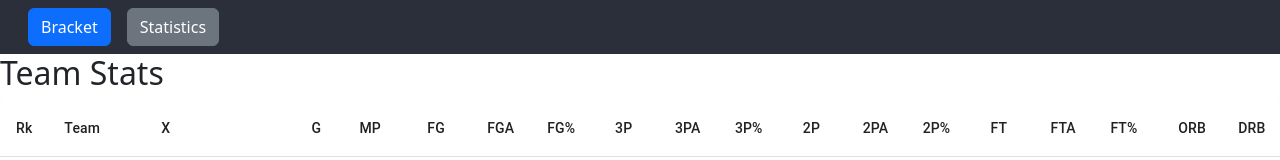
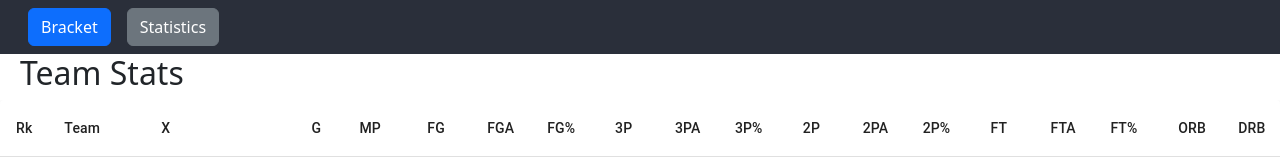
Before and after one commit to NaveedRHaq/statclash, a React (Create React App) app: page / in a window 1280 px wide. Both pictures are taken after a click on the button "Statistics". Shown: the top 160 px of the page. Built offline with nearby package versions, Linux system fonts and the light colour scheme.

Commit message:
added X handles and fixed allignment

```diff
--- a/src/App.js
+++ b/src/App.js
@@ -73,7 +73,7 @@ function App() {
 
   const Statistics = () => (
     <div>
-      <h2>Team Stats</h2>
+      <h2 style={{marginLeft: '20px' }}>Team Stats</h2>
       <Stats/>
     </div>
   );
--- a/src/stats.js
+++ b/src/stats.js
@@ -43,7 +43,7 @@ export default function StatsTable() {
             <TableRow>
               <TableCell>Rk</TableCell>
               <TableCell>Team</TableCell>
-              <TableCell>X</TableCell> {/* Twitter column header */}
+              <TableCell>X</TableCell>
               <TableCell>G</TableCell>
               <TableCell>MP</TableCell>
               <TableCell>FG</TableCell>
```
